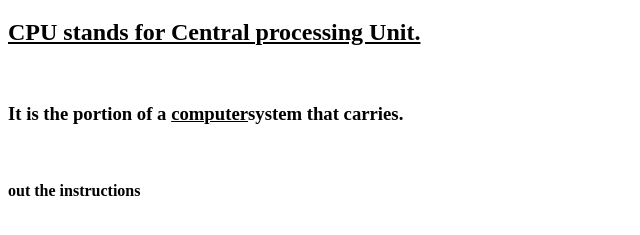
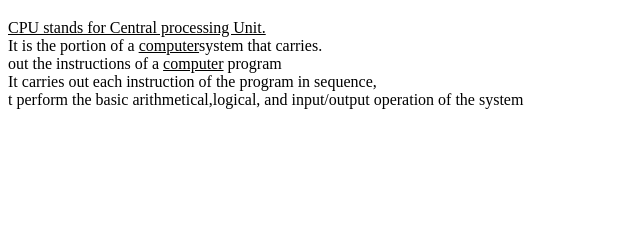
Before and after one commit to iamneo-production/dafacccadaeccdfffebaeceaec, a plain HTML site: page public/index.html in a window 1280 px wide. Shown: the part 61-296 px from the top of the page, without its empty margins (0-640 px from the left). Drawn offline with Linux system fonts and the light colour scheme.

Commit message:
Backup Commit

```diff
--- a/public/index.html
+++ b/public/index.html
@@ -9,8 +9,10 @@
 </head>
 <body>
     <h1>CPU</h1>
-    <h2><u>CPU stands for Central processing Unit.</u></h2><br>
-    <h3> It is the portion of a <u>computer</u>system that carries.</h3><br>
-    <h4> out the instructions </h4>
+    <p1><u>CPU stands for Central processing Unit.</u></p1><br>
+    <p2> It is the portion of a <u>computer</u>system that carries.</p2><br>
+    <p3> out the instructions  of a <u> computer</u> program</p2><br>
+    <p4> It carries out each instruction of the program in sequence,</p4><br>
+    <p5> t perform the basic arithmetical,logical, and input/output operation of the system</p5><br>
 </body>
 </html>
```
